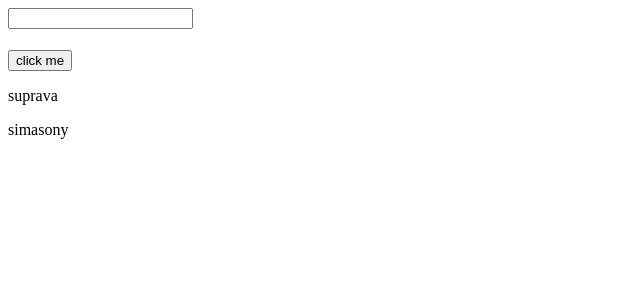
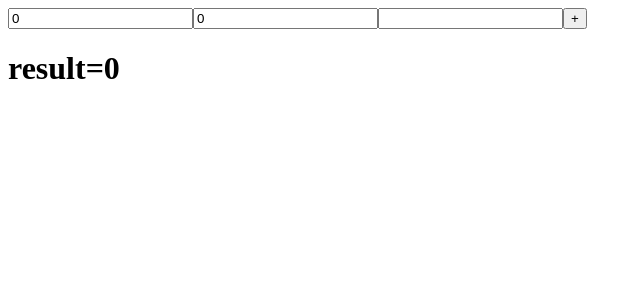
Before and after one commit to KumarSundar/react1, a React (Create React App) app: page / in a window 1280 px wide. Shown: the top 300 px of the page, without its empty margins (0-642 px from the left). Built offline with nearby package versions, Linux system fonts and the light colour scheme.

Commit message:
event handling example

```diff
--- a/src/App.js
+++ b/src/App.js
@@ -5,6 +5,8 @@ import { SecondDemo } from "./Components/Demo"
 import PassingProps from "./Components/PassingProps"
 import StateVariable from "./Components/StateVariable"
 import EventHandling from "./Components/EventHandling"
+import Add from "./Components/Add"
+import Array from "./Components/Array"
 export default class App extends React.Component {
   render() {
     return (
@@ -13,7 +15,9 @@ export default class App extends React.Component {
       <SecondDemo/> */}
       {/* <PassingProps name="suprava" roll={100} /> */}
       {/* <StateVariable/> */}
-      <EventHandling/>
+      {/* <EventHandling/> */}
+      <Add/>
+      {/* <Array/> */}
       </div>
 
     )
--- /dev/null
+++ b/src/Components/Add.js
@@ -0,0 +1,60 @@
+import React from "react"
+
+export default class Add extends React.Component{
+
+  constructor(){
+    super();
+    this.state={
+      num1:0,
+      num2:0,
+      sum:0,
+      // text:{
+      //     email:"suprava@gmail.com"
+      // }
+
+    }
+  }
+
+  handleChange1=(event)=>{
+    this.setState({
+      num1:event.target.value
+
+    })
+  }
+  // handleChange3=(event)=>{
+  //   this.setState({
+  //     text:{email:event.target.value}
+  //   })
+  // }
+  handleChange2=(event)=>{
+    this.setState({
+      num2:event.target.value
+    })
+  }
+  handleClick=()=>{
+    this.setState({
+      sum:parseInt(this.state.num1)+parseInt(this.state.num2)
+    })
+  }
+  render(){
+    return(
+      <div>
+          <input
+           value={this.state.num1}
+           onChange={this.handleChange1}
+          />
+          <input
+            value={this.state.num2}
+            onChange={this.handleChange2}
+          />
+          <input
+
+            onChange={this.handleChange3}
+          />
+          <button onClick={this.handleClick}>+</button>
+          <h1>result={this.state.sum}</h1>
+          {/* <h1>{this.state.text.email}</h1> */}
+      </div>
+    )
+  }
+}
--- /dev/null
+++ b/src/Components/Array.js
@@ -0,0 +1,21 @@
+import React from "react"
+
+export default class Array extends React.Component{
+  constructor(){
+    super();
+    this.state={
+      arr:[20,40,50]
+    }
+  }
+  render(){
+    return(
+      <div>
+      {this.state.arr.map((item,i)=>{
+        return(
+          <h1>{item}</h1>
+        )
+      })}
+      </div>
+    )
+  }
+}
```
Also changed, not shown: 1 other file (tests, documents, lock files or other folders).
